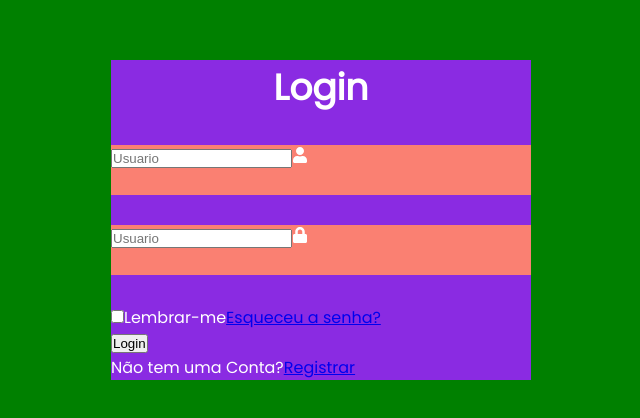
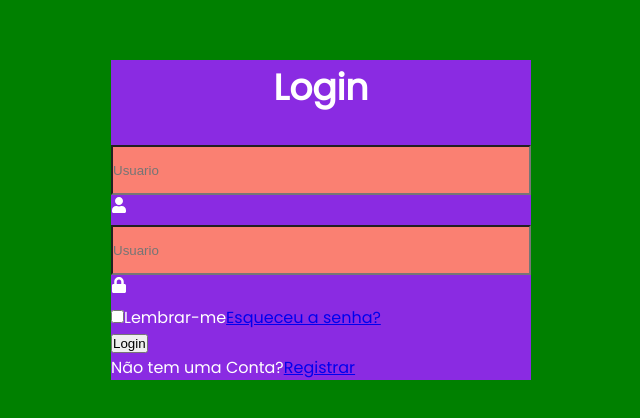
Before and after one commit to DionCstS/cadastro-login, a React (Create React App) app: page / in a window 1280 px wide. Shown: the part 180-598 px from the top of the page, without its empty margins (319-959 px from the left). Built offline with nearby package versions, Linux system fonts and the light colour scheme.

Commit message:
aljuste largura e altura inputs

```diff
--- a/src/Components/LoginForm/LoginForm.css
+++ b/src/Components/LoginForm/LoginForm.css
@@ -17,3 +17,9 @@
     background: salmon;
     margin: 30px 0;
 }
+
+.input-box input {
+    width: 100%;
+    height: 100%;
+    background: transparent;
+}
```
